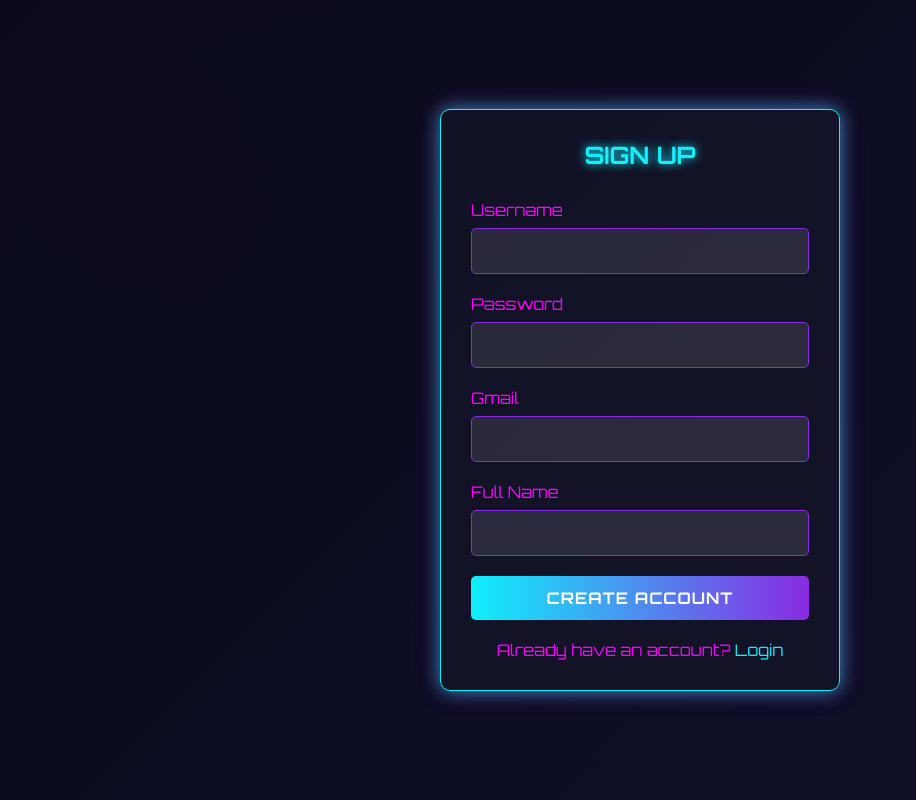
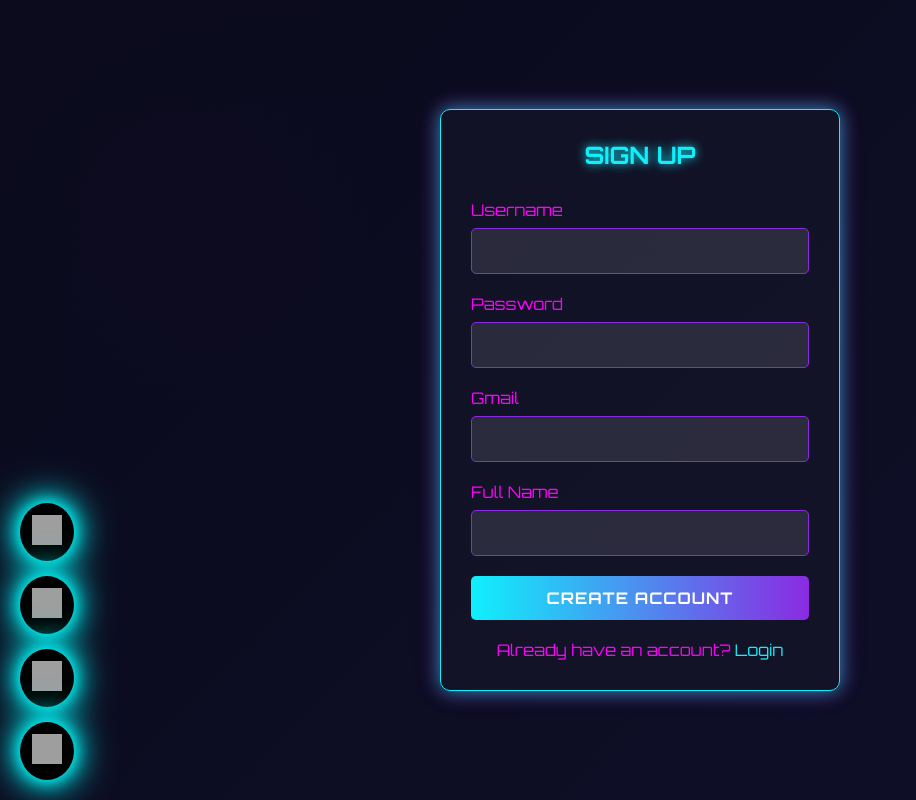
Before and after one commit to BLACKWORLD-OFFICIAL/BLACK-WORLD-OFFICIAL, a plain HTML site: page index.html in a window 1280 px wide. Shown: the whole page, without its empty margins (0-916 px from the left). Drawn offline with Linux system fonts and the light colour scheme; grey boxes are pictures that could not be loaded.

Commit message:
index.html

```diff
--- a/index.html
+++ b/index.html
@@ -880,5 +880,49 @@
         // Initialize the app when DOM is loaded
         document.addEventListener('DOMContentLoaded', init);
     </script>
+    <!-- Start of Neon Social Icons -->
+<style>
+  .social-icons-fixed {
+    position: fixed;
+    bottom: 20px;
+    left: 20px;
+    display: flex;
+    flex-direction: column;
+    gap: 15px;
+    z-index: 9999;
+  }
+  .social-icons-fixed a {
+    text-decoration: none;
+    background: #000;
+    padding: 12px;
+    border-radius: 50%;
+    box-shadow: 0 0 15px #0ff, 0 0 30px #0ff, 0 0 45px #0ff;
+    transition: 0.3s;
+  }
+  .social-icons-fixed a:hover {
+    box-shadow: 0 0 20px #0ff, 0 0 40px #0ff, 0 0 60px #0ff;
+    transform: scale(1.2);
+  }
+  .social-icons-fixed img {
+    width: 30px;
+    height: 30px;
+  }
+</style>
+
+<div class="social-icons-fixed">
+  <a href="https://t.me/TECHBYHUZII" target="_blank">
+    <img src="https://img.icons8.com/fluency/48/telegram-app.png" alt="Telegram">
+  </a>
+  <a href="https://www.youtube.com/@TECHBYHUZII" target="_blank">
+    <img src="https://img.icons8.com/fluency/48/youtube-play.png" alt="YouTube">
+  </a>
+  <a href="https://wa.me/923407699974" target="_blank">
+    <img src="https://img.icons8.com/fluency/48/whatsapp.png" alt="WhatsApp Chat">
+  </a>
+  <a href="https://whatsapp.com/channel/0029Vb2TegQ8aKvLcZs92Y3r" target="_blank">
+    <img src="https://img.icons8.com/fluency/48/whatsapp.png" alt="WhatsApp Channel">
+  </a>
+</div>
+<!-- End of Neon Social Icons -->
 </body>
 </html>
```
